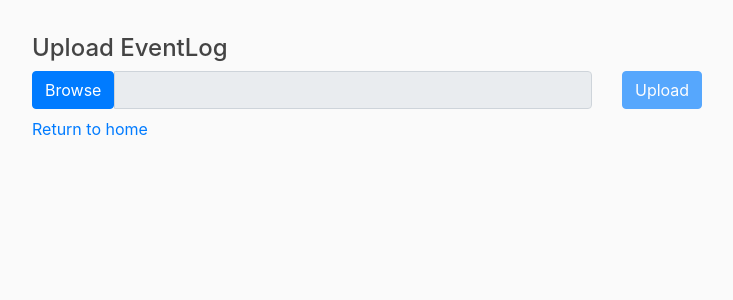
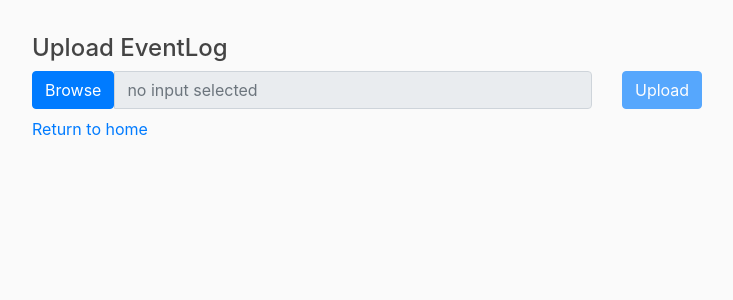
Before and after one commit to ngtom/PCubes-PADS2019, a Django app: page /log/upload in a window 1280 px wide. Shown: the part 56-356 px from the top of the page, without its empty margins (33-766 px from the left). Run offline with Django 3.2, Linux system fonts and the light colour scheme; parts of the project's set-up code (start-up, migrations or seed data) failed here and were passed over; some libraries are stand-ins or nearby versions.

Commit message:
fix minor

```diff
--- a/process_cubes/import_xes/templates/import_xes/upload.html
+++ b/process_cubes/import_xes/templates/import_xes/upload.html
@@ -12,7 +12,7 @@
           Browse<input type="file" style="display: none;" name="myfile">
         </span>
       </label>
-      <input type="text" class="form-control" readonly>
+      <input type="text" placeholder="no input selected"class="form-control" readonly>
     </div>
     <div class="col">
       <button class="btn btn-primary" type="submit">Upload</button>
@@ -30,10 +30,6 @@
 {% block custom_javascript %}
 
 <script type="text/javascript">
-
-
-
-
   $(function () {
     // We can attach the `fileselect` event to all file inputs on the page
     $(document).on('change', ':file', function () {
```
